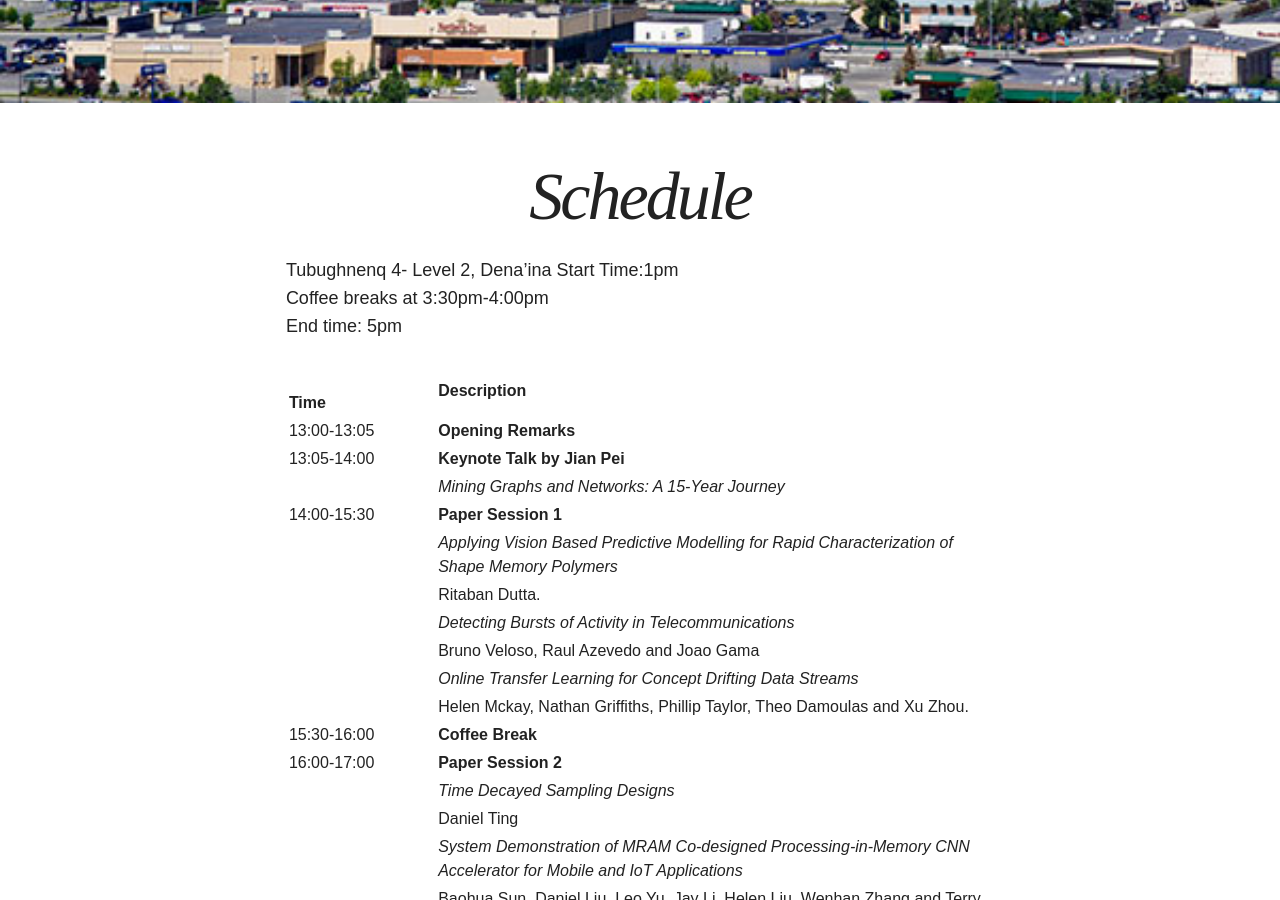
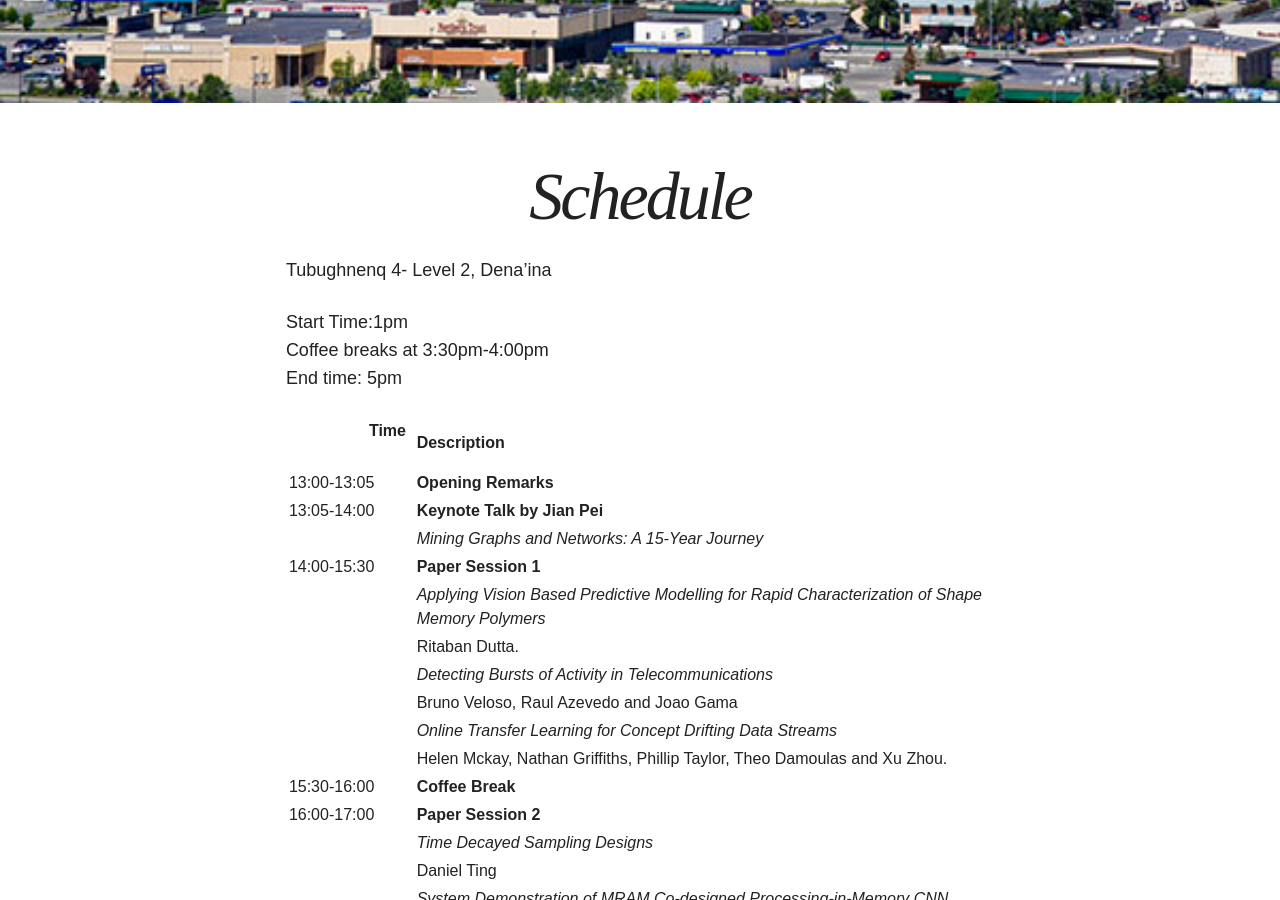
Before and after one commit to bigmine/bigmine19, a Jekyll site: the page built from schedule.md, in a window 1280 px wide and 900 px high, scrolled down 889 px. Built offline with Jekyll 4.4.1, drawn with Linux system fonts in a browser that asks for light colours; nearby versions of some CDN libraries; part of the change alters nothing that is shown.

```diff
--- a/schedule.md
+++ b/schedule.md
@@ -6,11 +6,12 @@ image:
 ---
 
 Tubughnenq 4- Level 2, Dena’ina
+
 Start Time:1pm
 Coffee breaks at 3:30pm-4:00pm
 End time: 5pm
 
-| &nbsp; &nbsp; &nbsp; &nbsp; &nbsp; &nbsp; &nbsp; &nbsp; &nbsp; &nbsp; &nbsp;  &nbsp; &nbsp; &nbsp;  Time &nbsp;&nbsp; &nbsp; &nbsp; &nbsp; &nbsp; &nbsp; | Description |
+| &nbsp; &nbsp; &nbsp; &nbsp; &nbsp; &nbsp; &nbsp; &nbsp; &nbsp;  Time &nbsp;&nbsp; &nbsp; &nbsp; &nbsp; &nbsp; &nbsp; | Description |
 | :---  | :---  |
 | 13:00-13:05 | **Opening Remarks** |
 | 13:05-14:00 | **Keynote Talk by Jian Pei**  |
```
